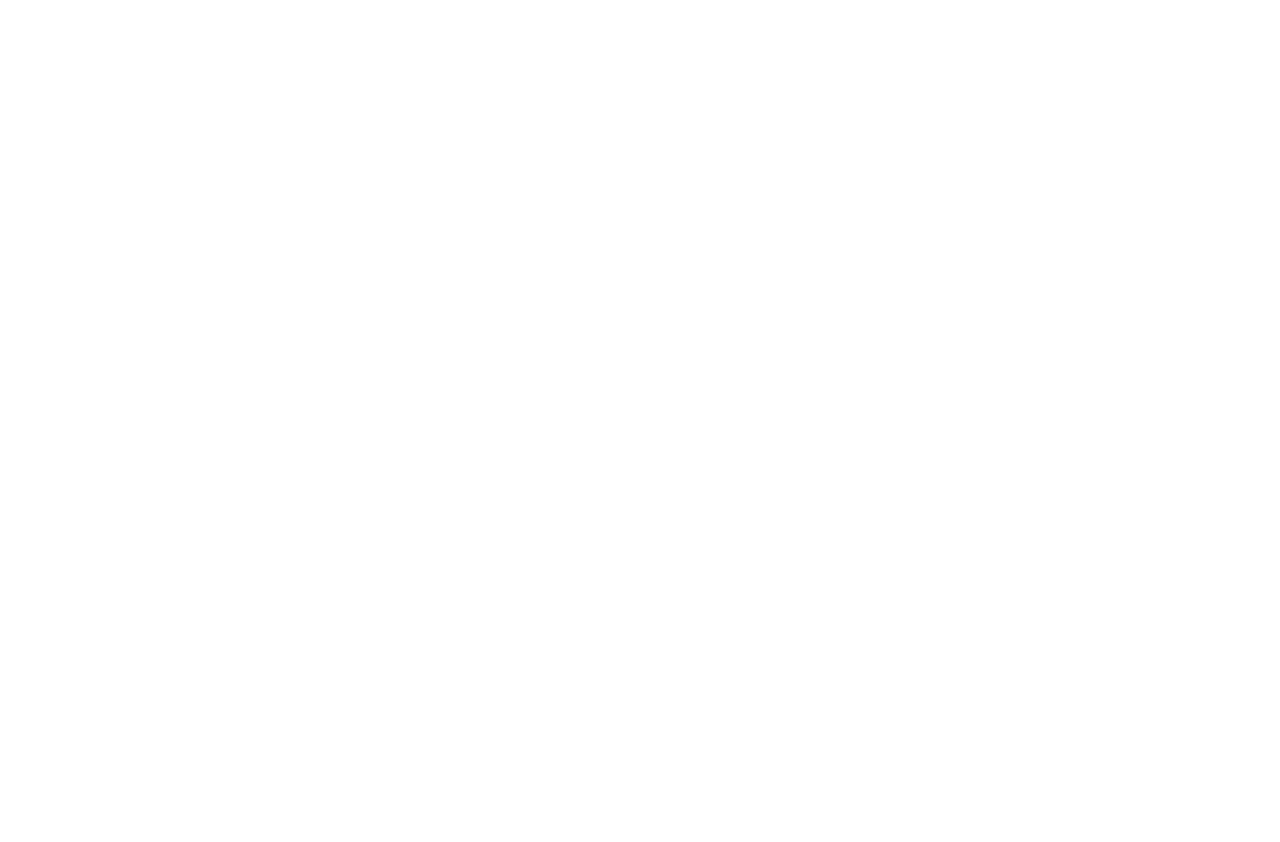
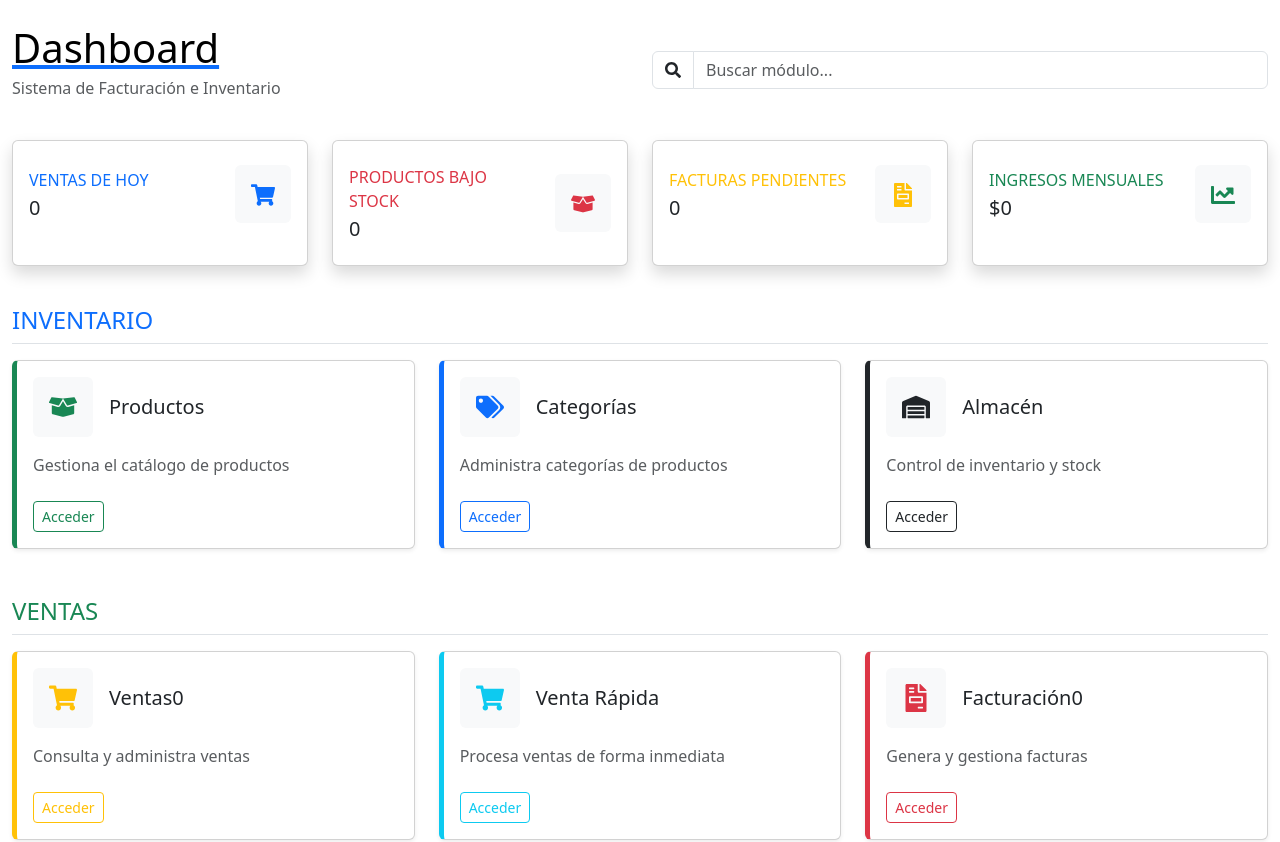
Before and after one commit to abelsoriano/sistemaFacturacion, a React (Create React App) app in the folder facturacion_front/: page /home in a window 1280 px wide. Before the commit this address had no page. Shown: the top 842 px of the page. Before the commit the page ends 800 px from the top, so only its background shows below. Built offline with nearby package versions, Linux system fonts and the light colour scheme; no server answers; what @react-pdf/renderer would draw is missing.

Commit message:
Nueva pantalla de home

```diff
--- a/facturacion_front/src/App.js
+++ b/facturacion_front/src/App.js
@@ -22,7 +22,8 @@
     <Router>
       <Routes>
 
-        <Route path="/" element={<Home />} />
+        <Route path="/" element={<Dashboard />} />
+        <Route path="/home" element={<Home />} />
 
         <Route path="/categoriesForm" element={<CategoryForm />} />
         <Route path="/categoriaList" element={<CategoryList />} />
@@ -35,6 +36,7 @@
         <Route path="/sales" element={<SalesForm />} />
         <Route path="/Fastsales" element={<FastSalesForm />} />
         <Route path="/salesList" element={<SalesList />} />
+        <Route path="/Fastsales/:id" element={<SalesForm />} />
 
         <Route path="/create-invoice" element={<InvoiceForm />} />
 
@@ -48,7 +50,7 @@
 
         <Route path="/sales-reports" element={<SalesPDFReport />} />
 
-        <Route path="/dashboard" element={<Dashboard />} />
+
 
       </Routes>
     </Router>
--- a/facturacion_front/src/components/AlmacenList.js
+++ b/facturacion_front/src/components/AlmacenList.js
@@ -55,7 +55,7 @@
   };
 
   const handleCancel = () => {
-    navigate('/');
+    navigate('/home');
   };
 
 
--- a/facturacion_front/src/components/CategoryList.js
+++ b/facturacion_front/src/components/CategoryList.js
@@ -141,7 +141,7 @@
       />
     )}
     <Link to="/categoriesForm" className="btn btn-primary m-2"> Crear Productos</Link>
-    <Link to="/" className="btn btn-danger m-2"> Cancelar</Link>
+    <Link to="/home" className="btn btn-danger m-2"> Cancelar</Link>
 
   </div>
   );
--- a/facturacion_front/src/components/Home.js
+++ b/facturacion_front/src/components/Home.js
@@ -1,122 +1,380 @@
-import React from 'react';
-import { Link } from 'react-router-dom';
-import { FaTags, FaBoxOpen, FaShoppingCart, FaWarehouse, FaFileInvoice, FaHandshake } from 'react-icons/fa';
+import React, { useState, useEffect } from 'react';
+import {
+  FaTags,
+  FaBoxOpen,
+  FaShoppingCart,
+  FaWarehouse,
+  FaFileInvoice,
+  FaHandshake,
+  FaChartLine,
+  FaClipboardList,
+  FaUserFriends,
+  FaCog,
+  FaSearch
+} from 'react-icons/fa';
+import { Link } from "react-router-dom";
+import api from '../services/api';
 
 function Home() {
+  const [searchTerm, setSearchTerm] = useState('');
+  const [stats, setStats] = useState({
+    ventasHoy: 0,
+    productosBajoStock: 0,
+    facturasPendientes: 0,
+    ingresosMensuales: "0"
+  });
+  const [loading, setLoading] = useState(true);
+  const [error, setError] = useState(null);
+
+  useEffect(() => {
+    const fetchDashboardData = async () => {
+      try {
+        setLoading(true);
+
+        // Obtener la fecha actual para filtrar ventas de hoy
+        const today = new Date().toISOString().split('T')[0];
+
+        // Obtener datos del dashboard - asegúrate que esta ruta sea correcta
+        const dashboardResponse = await api.get('/dashboard/');
+
+        // Axios devuelve el objeto completo con la propiedad 'data' que contiene la respuesta JSON
+
+        // Los datos están en la propiedad 'data' de la respuesta de Axios
+        const dashboardData = dashboardResponse.data;
+
+        // Verificamos que la estructura de datos sea la esperada
+        if (!dashboardData || !dashboardData.salesSummary || !dashboardData.inventoryStatus) {
+          throw new Error('Datos del dashboard con formato inesperado');
+        }
+
+        // Intentar obtener facturas pendientes - Omitir si falla
+        let facturasPendientes = 0;
+        try {
+          console.log("Llamando a la API de facturas...");
+          const invoicesResponse = await api.get('/invoices/?status=pending');
+          // Extraer datos de la respuesta Axios
+          const invoicesData = invoicesResponse.data;
+          facturasPendientes = Array.isArray(invoicesData) ? invoicesData.length : 0;
+        } catch (invoiceErr) {
+          console.warn("Error al obtener facturas pendientes:", invoiceErr);
+        }
+
+        // Calcular ventas de hoy de forma segura
+        let todaySales = 0;
+        if (dashboardData.recentSales && Array.isArray(dashboardData.recentSales)) {
+          todaySales = dashboardData.recentSales.filter(sale =>
+            sale.date && sale.date.startsWith && sale.date.startsWith(today)
+          ).length;
+        }
+
+
+        // Calcular productos bajo stock de forma segura
+        let productosBajoStock = 0;
+        if (dashboardData.inventoryStatus &&
+            typeof dashboardData.inventoryStatus.low_stock_count === 'number') {
+          productosBajoStock = dashboardData.inventoryStatus.low_stock_count;
+        }
+
+
+        // Calcular ingresos mensuales de forma segura
+        let ingresosMensuales = "0";
+        if (dashboardData.salesSummary &&
+            (typeof dashboardData.salesSummary.total_sales === 'number' ||
+             typeof dashboardData.salesSummary.total_sales === 'string')) {
+          const totalSales = parseFloat(dashboardData.salesSummary.total_sales) || 0;
+          ingresosMensuales = new Intl.NumberFormat('es-MX').format(totalSales);
+        }
+
+        // Actualizar estadísticas con datos reales
+        const newStats = {
+          ventasHoy: todaySales,
+          productosBajoStock: productosBajoStock,
+          facturasPendientes: facturasPendientes,
+          ingresosMensuales: ingresosMensuales
+        };
+
+        console.log("Nuevas estadísticas:", newStats);
+        setStats(newStats);
+        setLoading(false);
+      } catch (err) {
+        console.error("Error al cargar datos:", err);
+        setError(err.message);
+        setLoading(false);
+
+        // Si hay error, mostrar valores por defecto
+        setStats({
+          ventasHoy: 0,
+          productosBajoStock: 0,
+          facturasPendientes: 0,
+          ingresosMensuales: "0"
+        });
+      }
+    };
+
+    fetchDashboardData();
+  }, []);
+
+  const menuItems = [
+    {
+      category: "Inventario",
+      colorClass: "primary",
+      items: [
+        {
+          title: "Productos",
+          icon: <FaBoxOpen size={28} />,
+          description: "Gestiona el catálogo de productos",
+          route: "/productsList",
+          colorClass: "success"
+        },
+        {
+          title: "Categorías",
+          icon: <FaTags size={28} />,
+          description: "Administra categorías de productos",
+          route: "/categoriaList",
+          colorClass: "primary"
+        },
+        {
+          title: "Almacén",
+          icon: <FaWarehouse size={28} />,
+          description: "Control de inventario y stock",
+          route: "/list-item",
+          colorClass: "dark"
+        }
+      ]
+    },
+    {
+      category: "Ventas",
+      colorClass: "success",
+      items: [
+        {
+          title: "Ventas",
+          icon: <FaShoppingCart size={28} />,
+          description: "Consulta y administra ventas",
+          route: "/salesList",
+          badge: stats.ventasHoy,
+          colorClass: "warning"
+        },
+        {
+          title: "Venta Rápida",
+          icon: <FaShoppingCart size={28} />,
+          description: "Procesa ventas de forma inmediata",
+          route: "/Fastsales",
+          colorClass: "info"
+        },
+        {
+          title: "Facturación",
+          icon: <FaFileInvoice size={28} />,
+          description: "Genera y gestiona facturas",
+          route: "/create-invoice",
+          badge: stats.facturasPendientes,
+          colorClass: "danger"
+        }
+      ]
+    },
+    {
+      category: "Servicios",
+      colorClass: "secondary",
+      items: [
+        {
+          title: "Mano de Obra",
+          icon: <FaHandshake size={28} />,
+          description: "Gestión de servicios y trabajos",
+          route: "/labour-list",
+          colorClass: "secondary"
+        }
+      ]
+    }
+  ];
+
+  // Filtra los elementos del menú según el término de búsqueda
+  const filteredMenuItems = searchTerm
+    ? menuItems.map(category => ({
+        ...category,
+        items: category.items.filter(item =>
+          item.title.toLowerCase().includes(searchTerm.toLowerCase()) ||
+          item.description.toLowerCase().includes(searchTerm.toLowerCase())
+        )
+      })).filter(category => category.items.length > 0)
+    : menuItems;
+
+  // Función para manejar clics en tarjetas
+  const handleCardClick = (route) => {
+    console.log(`Navegando a: ${route}`);
+    // Aquí iría la lógica de navegación real
+    window.location.href = route;
+  };
+
   return (
-    <div className="container mt-5">
-      <h1 className="text-center mb-5">Sistema de Facturación</h1>
-
-      <div className="row g-4 justify-content-center">
-        {/* Tarjeta: Categorías */}
-        <div className="col-md-3">
-          <div className="card text-center h-100 shadow-sm border-primary">
-            <div className="card-body">
-              <FaTags size={40} className="text-primary mb-3" />
-              <h5 className="card-title">Categorías</h5>
-              <p className="card-text">
-                Administra las categorías de tus productos.
-              </p>
-              <Link
-                to="/dashboard"
-                className="btn btn-outline-primary w-100"
-              >
-                Acceder
+    <div className="container-fluid py-4">
+      {/* Encabezado y barra de búsqueda */}
+      <div className="row mb-4 align-items-center">
+        <div className="col-md-6">
+          <Link to="/" className="no-underline">
+            <h1 className="mb-1 text-black">Dashboard</h1>
           </Link>
+          <p className="text-muted">Sistema de Facturación e Inventario</p>
+        </div>
+        <div className="col-md-6">
+          <div className="input-group">
+            <span className="input-group-text bg-white">
+              <FaSearch />
+            </span>
+            <input
+              type="text"
+              className="form-control"
+              placeholder="Buscar módulo..."
+              value={searchTerm}
+              onChange={(e) => setSearchTerm(e.target.value)}
+            />
           </div>
         </div>
       </div>
 
-        {/* Tarjeta: Productos */}
-        <div className="col-md-3">
-          <div className="card text-center h-100 shadow-sm border-success">
+      {/* Tarjetas de estadísticas */}
+      <div className="row mb-4">
+        <div className="col-md-3 mb-3">
+          <div className="card border-left-primary shadow h-100 py-2">
             <div className="card-body">
-              <FaBoxOpen size={40} className="text-success mb-3" />
-              <h5 className="card-title">Productos</h5>
-              <p className="card-text">Gestiona los productos disponibles.</p>
-              <Link
-                to="/productsList"
-                className="btn btn-outline-success w-100"
-              >
-                Acceder
-              </Link>
+              <div className="row no-gutters align-items-center">
+                <div className="col mr-2">
+                  <div className="text-xs font-weight-bold text-primary text-uppercase mb-1">
+                    Ventas de hoy
+                  </div>
+                  <div className="h5 mb-0 font-weight-bold text-gray-800">
+                    {loading ? '...' : stats.ventasHoy}
+                  </div>
+                </div>
+                <div className="col-auto">
+                  <div className="bg-light p-3 rounded">
+                    <FaShoppingCart className="text-primary" size={24} />
+                  </div>
+                </div>
+              </div>
             </div>
           </div>
         </div>
 
-        {/* Tarjeta: Ventas */}
-        <div className="col-md-3">
-          <div className="card text-center h-100 shadow-sm border-warning">
+        <div className="col-md-3 mb-3">
+          <div className="card border-left-danger shadow h-100 py-2">
             <div className="card-body">
-              <FaShoppingCart size={40} className="text-warning mb-3" />
-              <h5 className="card-title">Ventas</h5>
-              <p className="card-text">Consulta y administra tus ventas de clientes.</p>
-              <Link to="/salesList" className="btn btn-outline-warning w-100">
-                Acceder
-              </Link>
+              <div className="row no-gutters align-items-center">
+                <div className="col mr-2">
+                  <div className="text-xs font-weight-bold text-danger text-uppercase mb-1">
+                    Productos bajo stock
+                  </div>
+                  <div className="h5 mb-0 font-weight-bold text-gray-800">
+                    {loading ? '...' : stats.productosBajoStock}
+                  </div>
+                </div>
+                <div className="col-auto">
+                  <div className="bg-light p-3 rounded">
+                    <FaBoxOpen className="text-danger" size={24} />
+                  </div>
+                </div>
+              </div>
             </div>
           </div>
         </div>
 
-        {/* Tarjeta: Ventas Rapida */}
-        <div className="col-md-3">
-          <div className="card text-center h-100 shadow-sm border-warning">
+        <div className="col-md-3 mb-3">
+          <div className="card border-left-warning shadow h-100 py-2">
             <div className="card-body">
-            <FaShoppingCart size={40} className="text-info mb-3" />
-              <h5 className="card-title">Ventas Rapida</h5>
-              <p className="card-text">Administra tus ventas Rapida.</p>
-              <Link to="/Fastsales" className="btn btn-outline-info w-100">
-                Acceder
-              </Link>
+              <div className="row no-gutters align-items-center">
+                <div className="col mr-2">
+                  <div className="text-xs font-weight-bold text-warning text-uppercase mb-1">
+                    Facturas pendientes
+                  </div>
+                  <div className="h5 mb-0 font-weight-bold text-gray-800">
+                    {loading ? '...' : stats.facturasPendientes}
+                  </div>
+                </div>
+                <div className="col-auto">
+                  <div className="bg-light p-3 rounded">
+                    <FaFileInvoice className="text-warning" size={24} />
+                  </div>
+                </div>
+              </div>
             </div>
           </div>
         </div>
 
-        {/* Tarjeta: Almacen */}
-        <div className="col-md-3">
-          <div className="card text-center h-100 shadow-sm border-warning">
+        <div className="col-md-3 mb-3">
+          <div className="card border-left-success shadow h-100 py-2">
             <div className="card-body">
-            <FaWarehouse size={40} className="text-cyan-500 mb-3" />
-              <h5 className="card-title">Almacen</h5>
-              <p className="card-text">Consulta y administrar almacen.</p>
-              <Link to="/list-item" className="btn btn-outline-dark w-100">
-                Acceder
-              </Link>
+              <div className="row no-gutters align-items-center">
+                <div className="col mr-2">
+                  <div className="text-xs font-weight-bold text-success text-uppercase mb-1">
+                    Ingresos mensuales
+                  </div>
+                  <div className="h5 mb-0 font-weight-bold text-gray-800">
+                    ${loading ? '...' : stats.ingresosMensuales}
+                  </div>
+                </div>
+                <div className="col-auto">
+                  <div className="bg-light p-3 rounded">
+                    <FaChartLine className="text-success" size={24} />
+                  </div>
+                </div>
+              </div>
+            </div>
           </div>
         </div>
       </div>
 
+      {/* Módulos por categoría */}
+      {filteredMenuItems.map((category, catIndex) => (
+        <div key={catIndex} className="mb-4">
+          <h2 className="h4 mb-3 pb-2 border-bottom text-uppercase">
+            <span className={`text-${category.colorClass}`}>{category.category}</span>
+          </h2>
 
-         {/* Tarjeta: Mano de Obra */}
-         <div className="col-md-3">
-          <div className="card text-center h-100 shadow-sm border-warning">
+          <div className="row">
+            {category.items.map((item, itemIndex) => (
+              <div key={itemIndex} className="col-md-4 mb-4">
+                <div
+                  className="card h-100 shadow-sm border-left-5 cursor-pointer border-hover-${item.colorClass}"
+                  onClick={() => handleCardClick(item.route)}
+                  style={{cursor: 'pointer', borderLeft: `5px solid var(--bs-${item.colorClass})`}}
+                >
                   <div className="card-body">
-            <FaHandshake size={40} className= "text-secondary" />
-              <h5 className="card-title">Mano de Obra</h5>
-              <p className="card-text">Consulta y administrar servicio mano de obra.</p>
-              <Link to="/labour-list"  className="btn btn-outline-secondary w-100">
-
+                    <div className="d-flex align-items-center mb-3">
+                      <div className={`p-3 rounded bg-light text-${item.colorClass} me-3`}>
+                        {item.icon}
+                      </div>
+                      <h5 className="card-title mb-0">
+                        {item.title}
+                        {item.badge && (
+                          <span className="badge bg-danger ms-2">{item.badge}</span>
+                        )}
+                      </h5>
+                    </div>
+                    <p className="card-text text-muted">{item.description}</p>
+                    <button className={`btn btn-sm btn-outline-${item.colorClass} mt-2`}>
                       Acceder
-              </Link>
+                    </button>
                   </div>
                 </div>
               </div>
-
-        {/* Tarjeta: Factura */}
-        <div className="col-md-3">
-          <div className="card text-center h-100 shadow-sm border-danger">
-            <div className="card-body">
-              <FaFileInvoice size={40} className="text-danger mb-3" />
-              <h5 className="card-title">Facturación</h5>
-              <p className="card-text">Genera nuevas facturas rápidamente.</p>
-              <Link
-                to="/create-invoice"
-                className="btn btn-outline-danger w-100"
-              >
-                Acceder
-              </Link>
+            ))}
           </div>
         </div>
+      ))}
+
+      {/* Enlaces rápidos */}
+      <div className="row mt-4 pt-3 border-top">
+        <div className="col-12 d-flex justify-content-center flex-wrap gap-3">
+          <button onClick={() => handleCardClick('/#')} className="btn btn-outline-secondary">
+            <FaCog className="me-2" />
+            <span>Configuración</span>
+          </button>
+          <button onClick={() => handleCardClick('/clients')} className="btn btn-outline-secondary">
+            <FaUserFriends className="me-2" />
+            <span>Clientes</span>
+          </button>
+          <button onClick={() => handleCardClick('/reports')} className="btn btn-outline-secondary">
+            <FaClipboardList className="me-2" />
+            <span>Reportes</span>
+          </button>
         </div>
       </div>
     </div>
--- a/facturacion_front/src/components/LabourList.js
+++ b/facturacion_front/src/components/LabourList.js
@@ -45,7 +45,7 @@
     }
   };
 
-  const handleCancel = () => navigate('/');
+  const handleCancel = () => navigate('/home');
 
   const handleSort = (key) => {
     let direction = 'asc';
--- a/facturacion_front/src/components/ProductList.js
+++ b/facturacion_front/src/components/ProductList.js
@@ -64,7 +64,7 @@
   };
 
     const handleCancel = () => {
-    navigate('/');
+    navigate('/home');
   };
 
   const handleDelete = async (id) => {
@@ -253,7 +253,7 @@
                 ...(hoverStates.cancel ? styles.cancelButtonHover : {}),
               }}
             >
-              Cancela
+              Cancelar
             </button>
             <Link to="/productsForm" className="btn btn-primary me-2">
               <i className="bi bi-plus-circle me-2"></i>Nuevo Producto
--- a/facturacion_front/src/components/SalesList.js
+++ b/facturacion_front/src/components/SalesList.js
@@ -7,7 +7,7 @@
 import { useNavigate } from 'react-router-dom';
 import * as XLSX from 'xlsx';
 import { BsEyeFill as VerIcon, BsPencilFill as EditarIcon, BsTrashFill as EliminarIcon, BsFilter as FilterIcon, BsFileExcel as ExcelIcon, BsPlusCircle as AddIcon } from 'react-icons/bs';
-import {stylesAlmacens, styles,} from "../herpert";
+import {styles,} from "../herpert";
 
 const SalesList = () => {
   const [sales, setSales] = useState([]);
```
Also changed, not shown: facturacion_front/src/components/Dashboard.js (+19 -5 lines). Lines whose indentation alone changed are shown as unchanged.
